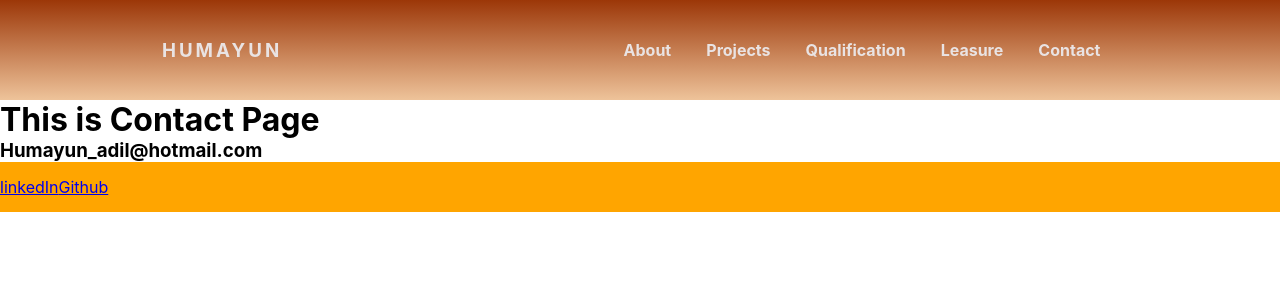
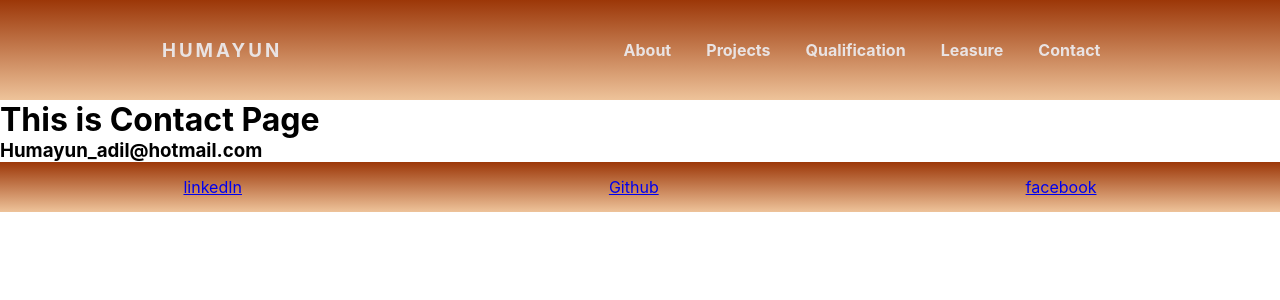
Before and after one commit to humayunadilshahzad/humayunadilshahzad.github.io, a React (Create React App) app: page /contact in a window 1280 px wide. Shown: the top 300 px of the page. Built offline with nearby package versions, Linux system fonts and the light colour scheme.

Commit message:
footer component and css added

```diff
--- a/src/components/footer/footer.css
+++ b/src/components/footer/footer.css
@@ -4,5 +4,6 @@
     display: flex;
     align-items: center;
     text-align: center;
-    background-color: orange;
+    justify-content: space-around;
+    background:linear-gradient(to bottom ,#9c3708 , #eec39a);
 }
--- a/src/components/footer/footer.js
+++ b/src/components/footer/footer.js
@@ -5,6 +5,7 @@ function Footer(){
         <div className='foot'>
             <a href='#'>linkedIn</a>
             <a href='#'>Github</a>
+            <a href='#'>facebook</a>
 
         </div>
     )
```
